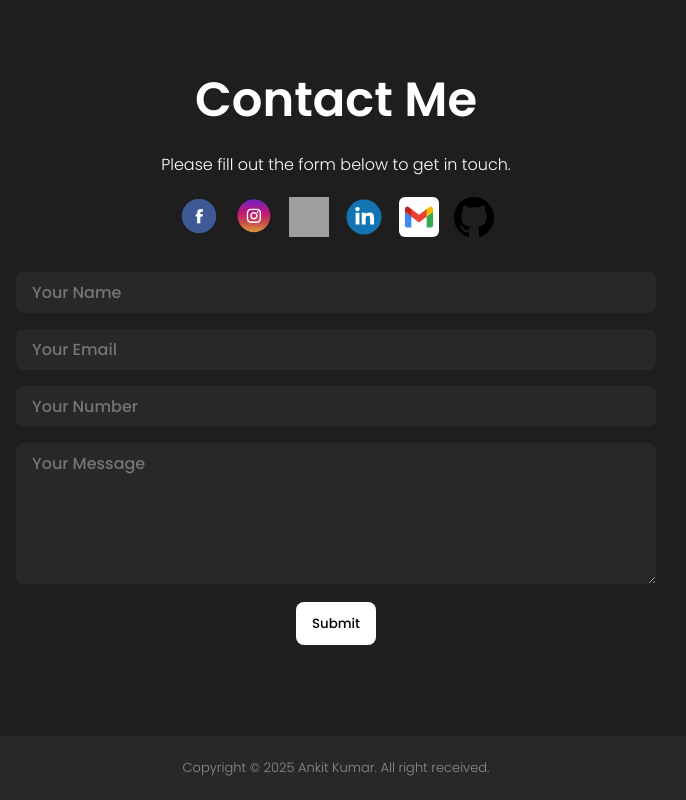
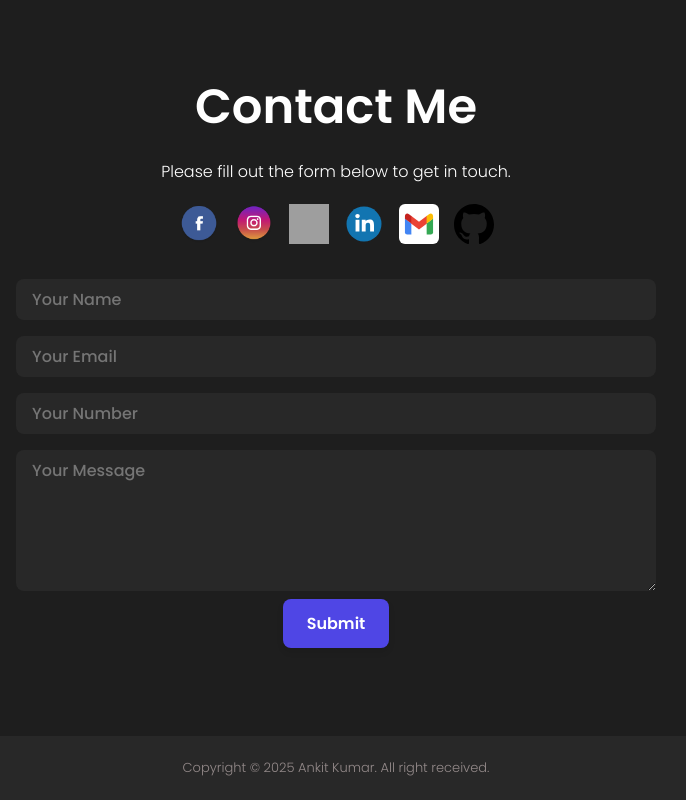
Before and after one commit to Ankit1141192/ReactPortfolio, a React (Create React App) app in the folder portfolio/: page / in a window 1280 px wide. Shown: the part 2996-3796 px from the top of the page, without its empty margins (304-990 px from the left). Built offline with nearby package versions, Linux system fonts and the light colour scheme; grey boxes are pictures that could not be loaded.

Commit message:
contact.css

```diff
--- a/portfolio/src/components/Contact/contact.css
+++ b/portfolio/src/components/Contact/contact.css
@@ -83,6 +83,29 @@
     background: rgb(40, 40, 40);
 }
 .btn1 {
+  background-color: #4f46e5; /* Indigo */
+  color: #ffffff;
+  padding: 0.75rem 1.5rem;
+  border: none;
+  border-radius: 0.5rem;
+  font-size: 1rem;
+  font-weight: 600;
+  cursor: pointer;
+  transition: background-color 0.3s ease, transform 0.2s ease, box-shadow 0.2s ease;
+  box-shadow: 0 4px 6px rgba(0, 0, 0, 0.1);
+}
+
+.btn1:hover {
+  background-color: #4338ca; /* Darker indigo */
+  transform: translateY(-2px);
+  box-shadow: 0 6px 12px rgba(0, 0, 0, 0.15);
+}
+
+.btn1:active {
+  transform: translateY(0);
+  box-shadow: 0 2px 4px rgba(0, 0, 0, 0.1);
+}
+/* .btn1 {
     padding: 0.7rem 1rem;
     border: none;
     margin: 10px;
@@ -96,7 +119,7 @@
 .btn1:hover {
     background: #5a738d;
 }
-
+ */
 
 .links {
     display: flex;
```
